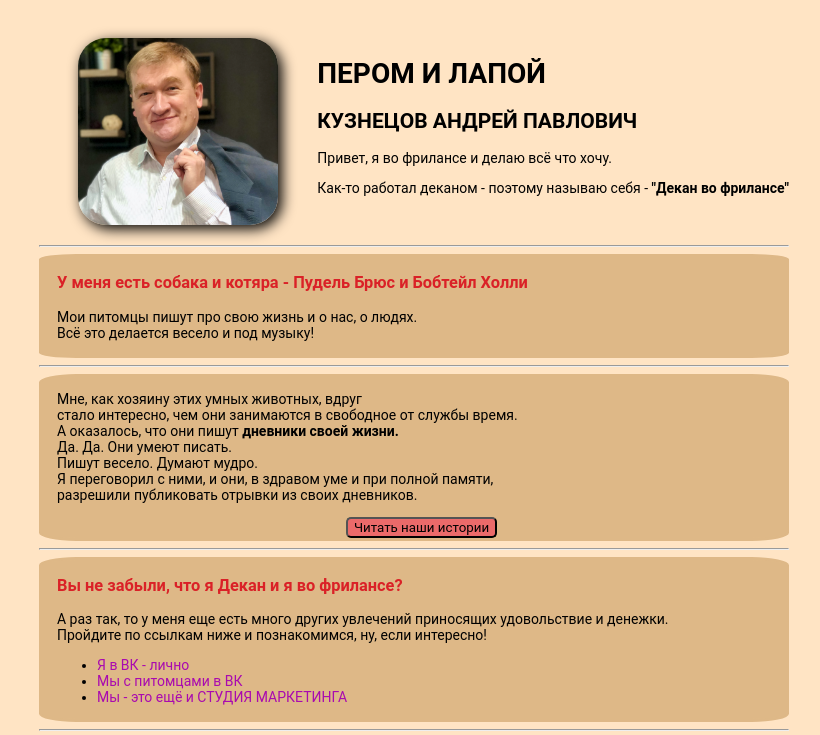
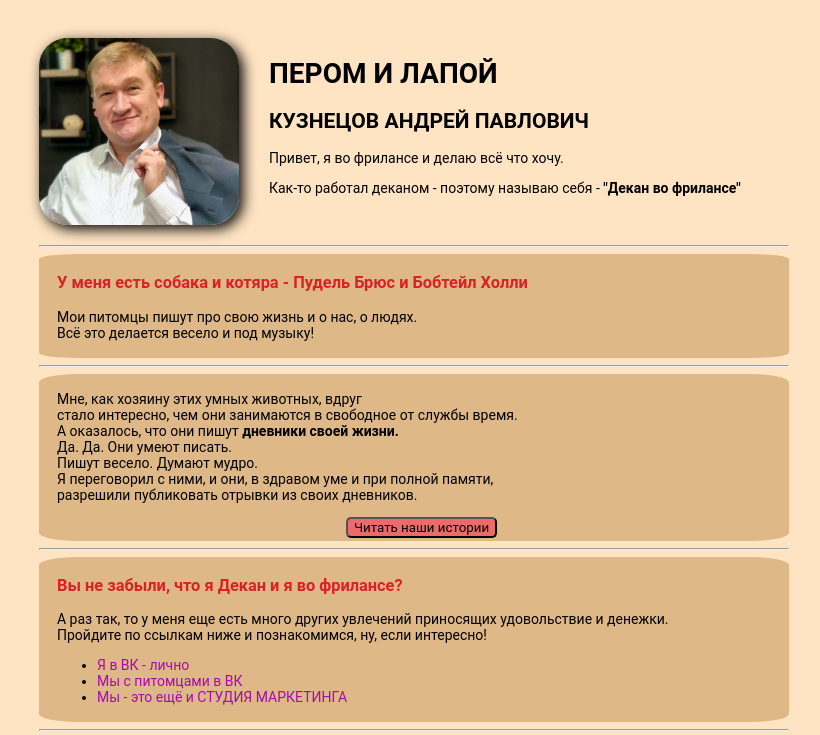
Before and after one commit to Ruprext/My_blog, a plain HTML site: page index.html in a window 1280 px wide. Shown: the top 735 px of the page, without its empty margins (226-1046 px from the left). Drawn offline with Linux system fonts and the light colour scheme.

Commit message:
Add files via upload

```diff
--- a/index.html
+++ b/index.html
@@ -14,7 +14,7 @@
     <div class="conteiner">
         <div class="info">
             <img class="avatar" src="avatar.jpeg" alt="фото любителя собак" width="200">
-            <div>
+            <div style="margin-left: 30px;">
                 <h1>ПЕРОМ И ЛАПОЙ</h1>
                 <h2>КУЗНЕЦОВ АНДРЕЙ ПАВЛОВИЧ</h2>
                 <p>Привет, я во фрилансе и делаю всё что хочу.</p>
--- a/styleblog.css
+++ b/styleblog.css
@@ -20,7 +20,7 @@
     border-radius: 28px;
     box-shadow: 4px 4px 14px rgba(0, 0, 0, 25);
     overflow: hidden;
-    margin: auto
+    margin: 0px
 }
 
 /* Font body */
```
